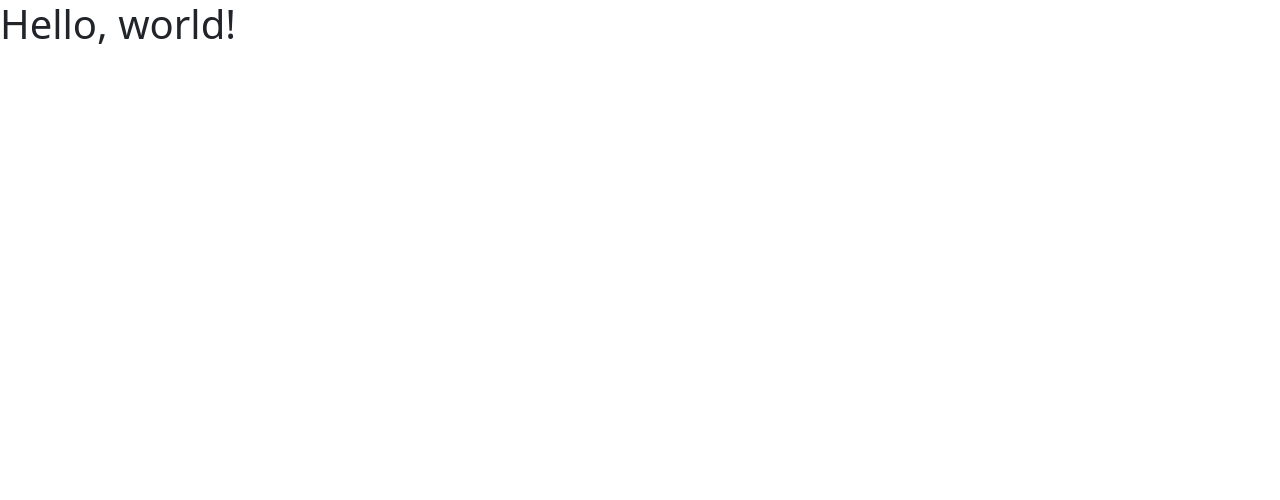
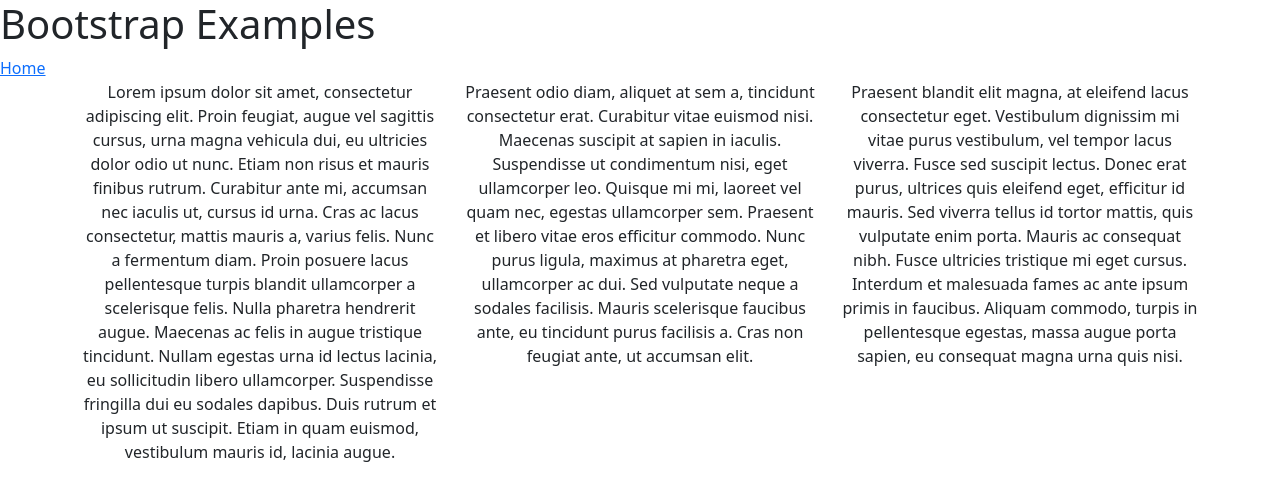
Before and after one commit to DeshondaHolmes/bootstrap-examples, a plain HTML site: page index.html in a window 1280 px wide. Drawn offline with nearby package versions, Linux system fonts and the light colour scheme.

Commit message:
Designed index page

```diff
--- a/index.html
+++ b/index.html
@@ -7,7 +7,25 @@
     <link href="https://cdn.jsdelivr.net/npm/bootstrap@5.3.0-alpha3/dist/css/bootstrap.min.css" rel="stylesheet" integrity="sha384-KK94CHFLLe+nY2dmCWGMq91rCGa5gtU4mk92HdvYe+M/SXH301p5ILy+dN9+nJOZ" crossorigin="anonymous">
   </head>
   <body>
-    <h1>Hello, world!</h1>
+    <Header>
+      <H1>Bootstrap Examples</H1>
+    </Header>
+
+    <nav>
+      <a href="index.html">Home</a>
+    </nav>
+    <main>
+      <div class="container text-center">
+        <div class="row">
+        <div class="col-md-4"><p>Lorem ipsum dolor sit amet, consectetur adipiscing elit. Proin feugiat, augue vel sagittis cursus, urna magna vehicula dui, eu ultricies dolor odio ut nunc. Etiam non risus et mauris finibus rutrum. Curabitur ante mi, accumsan nec iaculis ut, cursus id urna. Cras ac lacus consectetur, mattis mauris a, varius felis. Nunc a fermentum diam. Proin posuere lacus pellentesque turpis blandit ullamcorper a scelerisque felis. Nulla pharetra hendrerit augue. Maecenas ac felis in augue tristique tincidunt. Nullam egestas urna id lectus lacinia, eu sollicitudin libero ullamcorper. Suspendisse fringilla dui eu sodales dapibus. Duis rutrum et ipsum ut suscipit. Etiam in quam euismod, vestibulum mauris id, lacinia augue.</p>
+        </div>
+          <div class="col-md-4"><p>Praesent odio diam, aliquet at sem a, tincidunt consectetur erat. Curabitur vitae euismod nisi. Maecenas suscipit at sapien in iaculis. Suspendisse ut condimentum nisi, eget ullamcorper leo. Quisque mi mi, laoreet vel quam nec, egestas ullamcorper sem. Praesent et libero vitae eros efficitur commodo. Nunc purus ligula, maximus at pharetra eget, ullamcorper ac dui. Sed vulputate neque a sodales facilisis. Mauris scelerisque faucibus ante, eu tincidunt purus facilisis a. Cras non feugiat ante, ut accumsan elit.</p>
+          </div>
+            <div class="col-md-4"><p>Praesent blandit elit magna, at eleifend lacus consectetur eget. Vestibulum dignissim mi vitae purus vestibulum, vel tempor lacus viverra. Fusce sed suscipit lectus. Donec erat purus, ultrices quis eleifend eget, efficitur id mauris. Sed viverra tellus id tortor mattis, quis vulputate enim porta. Mauris ac consequat nibh. Fusce ultricies tristique mi eget cursus. Interdum et malesuada fames ac ante ipsum primis in faucibus. Aliquam commodo, turpis in pellentesque egestas, massa augue porta sapien, eu consequat magna urna quis nisi.</p>
+            </div>
+
+      </div>
+    </main>
     <script src="https://cdn.jsdelivr.net/npm/bootstrap@5.3.0-alpha3/dist/js/bootstrap.bundle.min.js" integrity="sha384-ENjdO4Dr2bkBIFxQpeoTz1HIcje39Wm4jDKdf19U8gI4ddQ3GYNS7NTKfAdVQSZe" crossorigin="anonymous"></script>
   </body>
 </html>
```
